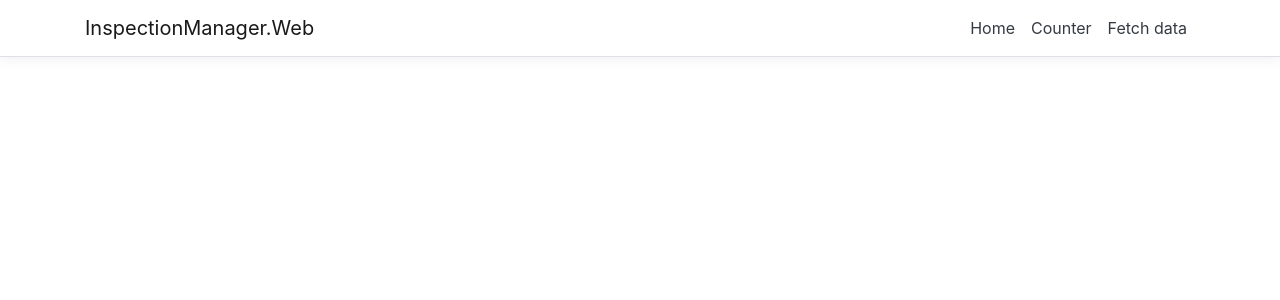
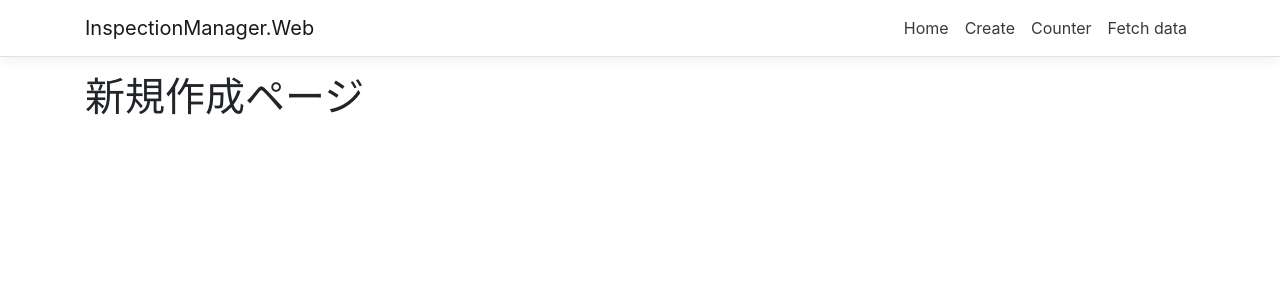
Before and after one commit to yasuaki-344/inspection-manager, a React (Create React App) app in the folder src/Web/ClientApp/: page /create in a window 1280 px wide. Shown: the top 300 px of the page. Built offline with nearby package versions, Linux system fonts and the light colour scheme.

Commit message:
Add new page

```diff
--- a/src/Web/ClientApp/src/App.tsx
+++ b/src/Web/ClientApp/src/App.tsx
@@ -4,6 +4,7 @@ import { Layout } from './components/Layout';
 import { Home } from './components/Home';
 import { FetchData } from './components/FetchData';
 import { Counter } from './components/Counter';
+import { Create } from './inspection/Create';
 
 import './custom.css'
 
@@ -11,6 +12,7 @@ const App = (): JSX.Element => {
   return (
     <Layout>
       <Route exact path='/' component={Home} />
+      <Route path='/create' component={Create} />
       <Route path='/counter' component={Counter} />
       <Route path='/fetch-data' component={FetchData} />
     </Layout>
--- a/src/Web/ClientApp/src/components/NavMenu.tsx
+++ b/src/Web/ClientApp/src/components/NavMenu.tsx
@@ -22,6 +22,9 @@ export const NavMenu = (): JSX.Element => {
                 <NavLink tag={Link} className="text-dark" to="/">Home</NavLink>
               </NavItem>
               <NavItem>
+                <NavLink tag={Link} className="text-dark" to="/Create">Create</NavLink>
+              </NavItem>
+              <NavItem>
                 <NavLink tag={Link} className="text-dark" to="/counter">Counter</NavLink>
               </NavItem>
               <NavItem>
--- /dev/null
+++ b/src/Web/ClientApp/src/inspection/Create.tsx
@@ -0,0 +1,10 @@
+import React from 'react';
+
+export const Create = (): JSX.Element => {
+  return (
+    <div>
+      <h1>新規作成ページ</h1>
+    </div>
+  );
+}
+Create.displayName = Create.name;
```
